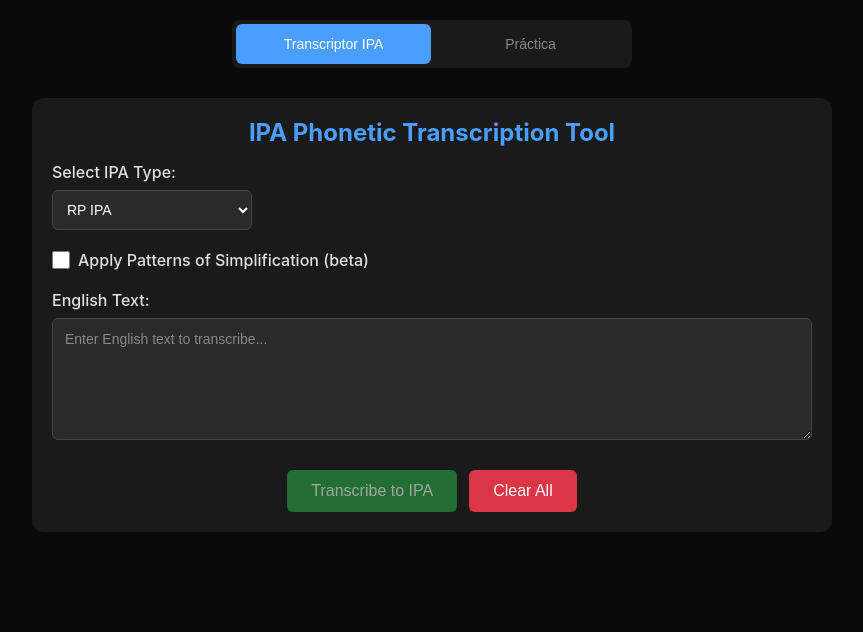
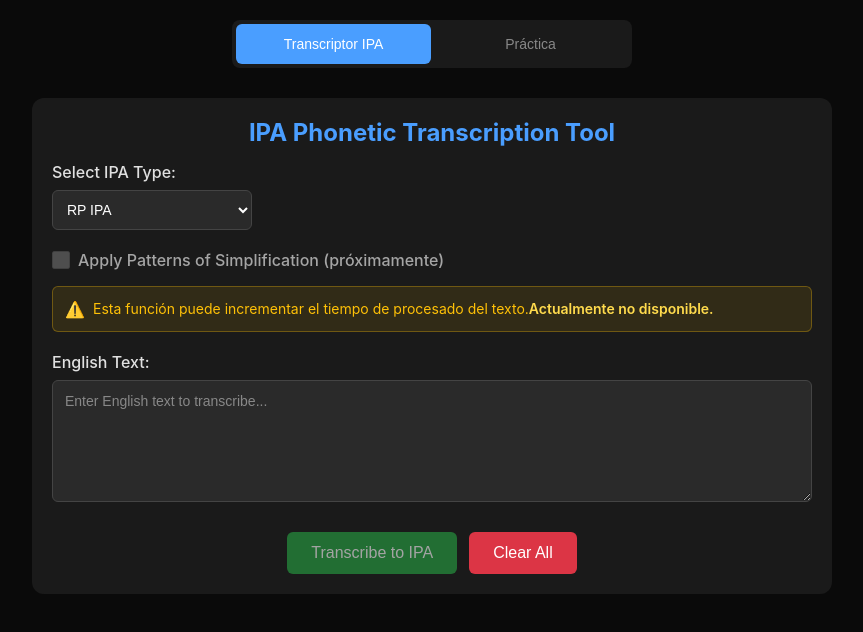
Before and after one commit to elEmperadorAlejandroMagno/Eng-To-IPA, a React (Vite) app: page / in a window 1280 px wide. Shown: the top 632 px of the page, without its empty margins (208-1071 px from the left). Built offline with nearby package versions, Linux system fonts and the light colour scheme; no server answers.

Commit message:
fix: practica componentes

```diff
--- a/src/App.jsx
+++ b/src/App.jsx
@@ -62,13 +62,17 @@ function App() {
     }
   };
 
-  // Function to compare transcriptions ignoring stress symbols and slashes
+  // Function to compare transcriptions ignoring stress symbols and RP punctuation
   const compareTranscriptions = (userAnswer, correctAnswer) => {
     const normalize = (str) => {
       return str
-        .replace(/[ˈˌ]/g, '')     // Remove primary and secondary stress
-        .replace(/[\/]/g, '')     // Remove forward slashes
-        .replace(/\s+/g, ' ')     // Normalize whitespace
+        .replace(/[ˈˌ]/g, '')           // Remove primary and secondary stress
+        .replace(/[\/]/g, '')           // Remove forward slashes
+        .replace(/\(!\)/g, '')        // Remove (!)
+        .replace(/\(\?\)/g, '')        // Remove (?)
+        .replace(/\s*\/\/\s*/g, ' ')    // Remove // (sentence endings)
+        .replace(/\s*\/\s*/g, ' ')      // Remove / (commas)
+        .replace(/\s+/g, ' ')           // Normalize whitespace
         .trim()
         .toLowerCase();
     };
--- a/src/components/TranscriptionForm.css
+++ b/src/components/TranscriptionForm.css
@@ -63,6 +63,16 @@
   height: 18px;
 }
 
+.checkbox.disabled {
+  opacity: 0.5;
+  cursor: not-allowed;
+}
+
+.checkbox-label:has(.disabled) {
+  cursor: not-allowed;
+  opacity: 0.7;
+}
+
 .textarea {
   padding: 12px;
   border: 1px solid #444;
@@ -126,3 +136,31 @@
   background: #c82333;
   transform: translateY(-1px);
 }
+
+/* Warning message styles */
+.warning-message {
+  display: flex;
+  align-items: center;
+  gap: 8px;
+  padding: 12px;
+  background: rgba(255, 193, 7, 0.1);
+  border: 1px solid rgba(255, 193, 7, 0.3);
+  border-radius: 6px;
+  margin-top: 8px;
+}
+
+.warning-icon {
+  font-size: 16px;
+  flex-shrink: 0;
+}
+
+.warning-text {
+  font-size: 14px;
+  color: #ffc107;
+  line-height: 1.4;
+}
+
+.warning-text strong {
+  color: #ffdb4d;
+  font-weight: 600;
+}
--- a/src/components/TranscriptionForm.jsx
+++ b/src/components/TranscriptionForm.jsx
@@ -9,14 +9,15 @@ const TranscriptionForm = ({ onTranscribe, isLoading }) => {
   const handleSubmit = (e) => {
     e.preventDefault();
     if (inputText.trim()) {
-      onTranscribe(inputText, ipaType, applySimplification);
+      // Always send false for applySimplification (feature disabled)
+      onTranscribe(inputText, ipaType, false);
     }
   };
 
   const handleClear = () => {
     setInputText('');
     setIpaType('RP IPA');
-    setApplySimplification(false);
+    // applySimplification always stays false (disabled feature)
   };
 
   return (
@@ -38,17 +39,25 @@ const TranscriptionForm = ({ onTranscribe, isLoading }) => {
           </select>
         </div>
 
-        {/* Patterns of Simplification (placeholder) */}
+        {/* Patterns of Simplification (disabled) */}
         <div className="form-group">
           <label className="checkbox-label">
             <input
               type="checkbox"
-              checked={applySimplification}
-              onChange={(e) => setApplySimplification(e.target.checked)}
-              className="checkbox"
+              checked={false}
+              disabled={true}
+              className="checkbox disabled"
+              title="Esta función aún no está implementada"
             />
-            Apply Patterns of Simplification (beta)
+            Apply Patterns of Simplification (próximamente)
           </label>
+          <div className="warning-message">
+            <span className="warning-icon">⚠️</span>
+            <span className="warning-text">
+              Esta función puede incrementar el tiempo de procesado del texto.
+              <strong>Actualmente no disponible.</strong>
+            </span>
+          </div>
         </div>
 
         {/* Input Text */}
--- a/src/services/apiClient.js
+++ b/src/services/apiClient.js
@@ -1,4 +1,4 @@
-const API_BASE = import.meta.env.VITE_API_BASE_URL || 'http://127.0.0.1:8000';
+const API_BASE = import.meta.env.VITE_API_BASE_URL || 'http://127.0.0.1:8002';
 
 export const apiClient = {
   async post(path, body) {
```
